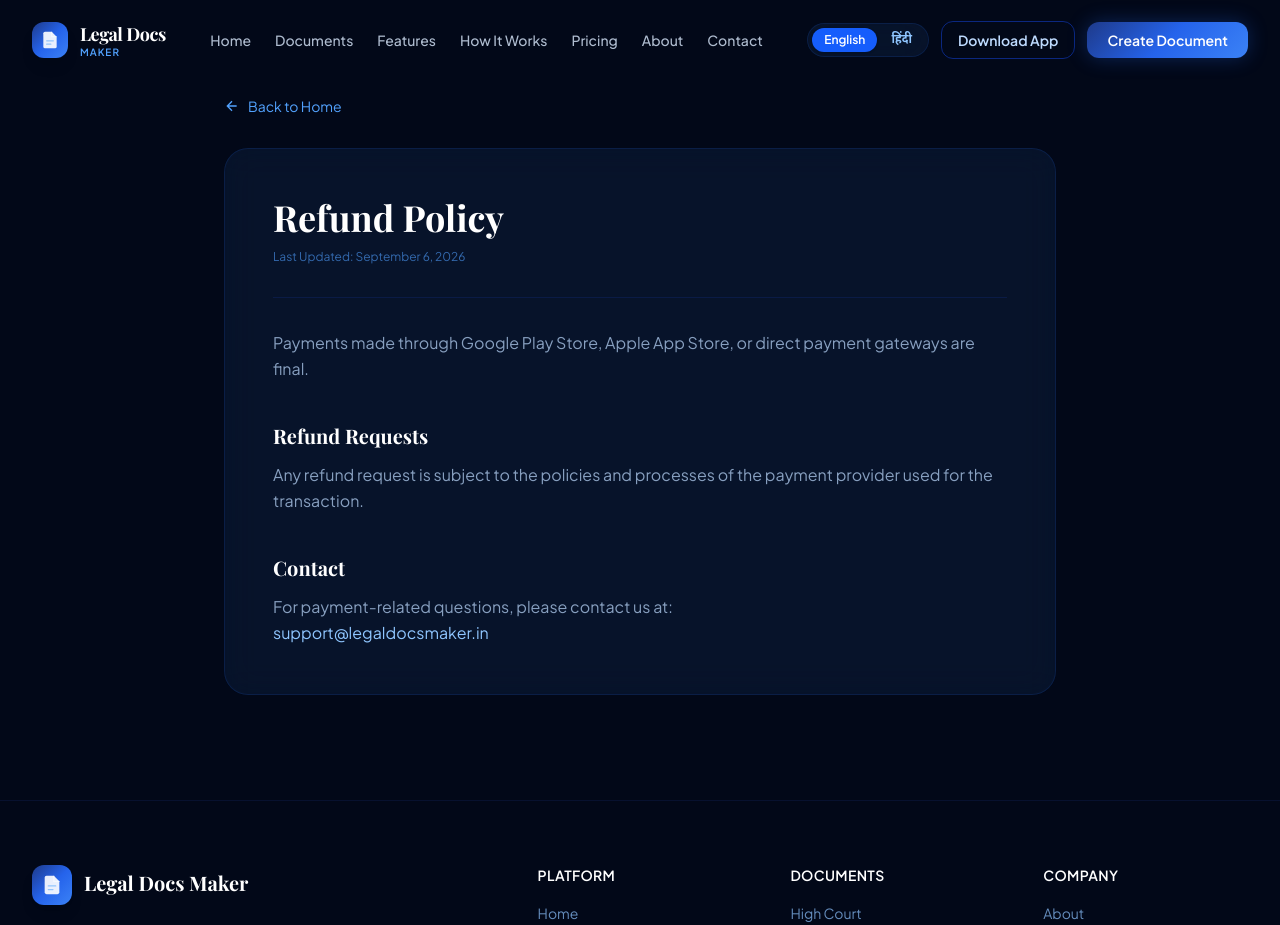
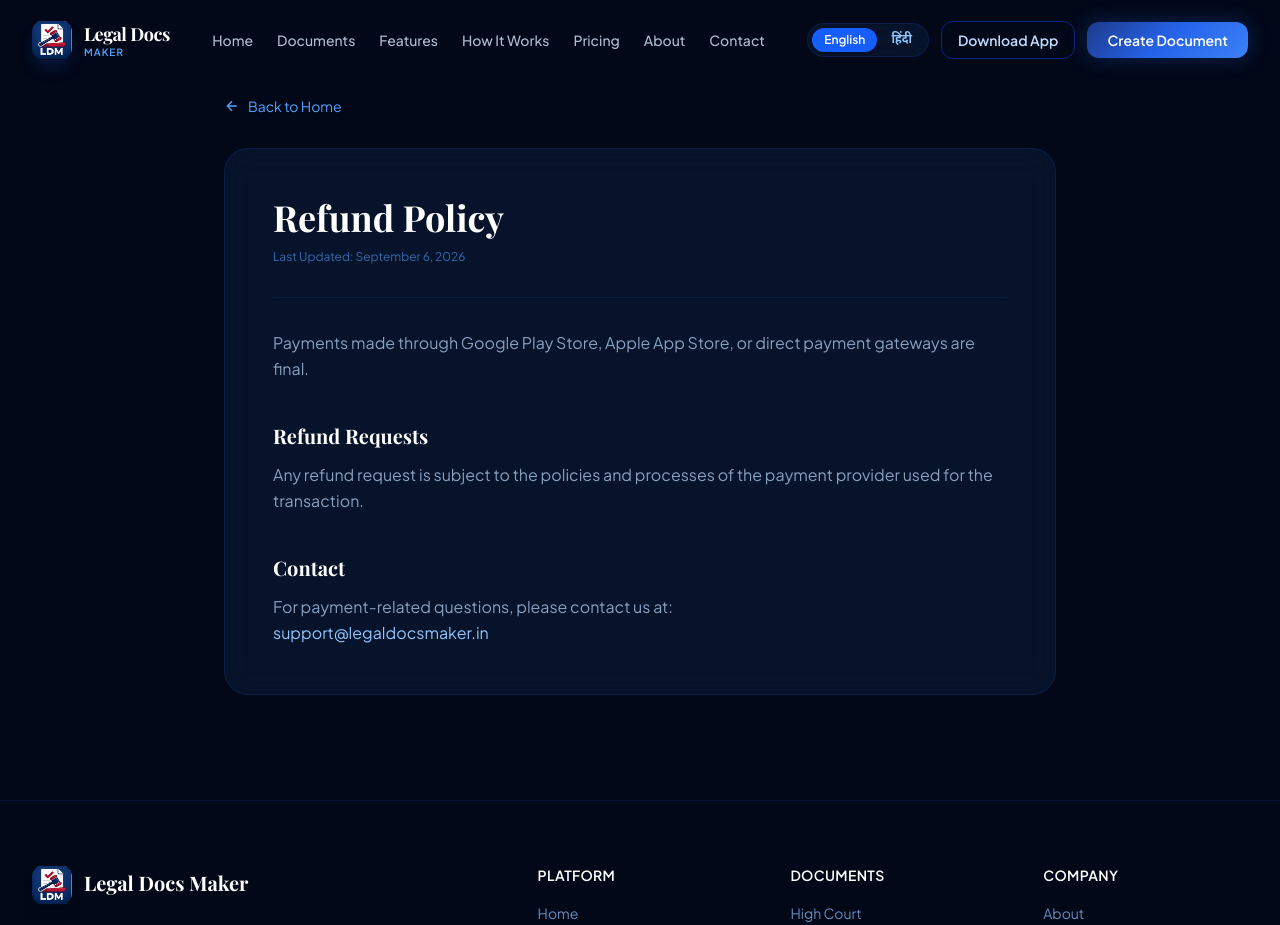
Before and after one commit to yuvraj2002-yuvi/legal-docs-maker, a React (Vite) app: page /legal-docs-maker/refund in a window 1280 px wide. Shown: the top 925 px of the page. Built offline with nearby package versions, Linux system fonts and the light colour scheme; the HTML template or start-up script is replaced by a standard one.

Commit message:
feat: update logo across header, hero preview card, and footer

```diff
--- a/index.html
+++ b/index.html
@@ -3,6 +3,7 @@
   <head>
     <meta charset="UTF-8" />
     <meta name="viewport" content="width=device-width, initial-scale=1.0" />
+    <link rel="icon" type="image/png" href="/logo.png" />
     <title>Legal Docs Maker</title>
   </head>
   <body>
--- a/src/components/Footer.tsx
+++ b/src/components/Footer.tsx
@@ -1,5 +1,6 @@
 import { Link } from "react-router-dom";
 import { useLanguage } from "../contexts/LanguageContext";
+import logoImg from "../assets/logo.png";
 
 export default function Footer() {
   const year = 2026;
@@ -12,13 +13,7 @@ export default function Footer() {
           {/* Brand */}
           <div className="lg:col-span-2">
             <div className="flex items-center gap-3 mb-4">
-              <div className="w-10 h-10 rounded-xl blue-gradient flex items-center justify-center shadow-lg">
-                <svg width="22" height="22" viewBox="0 0 24 24" fill="none">
-                  <path d="M14 2H6a2 2 0 0 0-2 2v16a2 2 0 0 0 2 2h12a2 2 0 0 0 2-2V8l-6-6z" fill="white" opacity="0.9"/>
-                  <path d="M14 2v6h6" fill="none" stroke="white" strokeWidth="1.5" opacity="0.5"/>
-                  <path d="M8 13h8M8 17h5" stroke="#93c5fd" strokeWidth="1.5" strokeLinecap="round"/>
-                </svg>
-              </div>
+              <img src={logoImg} alt="Legal Docs Maker Logo" className="w-10 h-10 rounded-xl object-contain shadow-lg shrink-0" />
               <div>
                 <span className="font-display font-bold text-white text-xl leading-none">Legal Docs Maker</span>
               </div>
--- a/src/components/Navbar.tsx
+++ b/src/components/Navbar.tsx
@@ -2,6 +2,7 @@ import { useState, useEffect } from "react";
 import { Link, useNavigate, useLocation } from "react-router-dom";
 import { motion, AnimatePresence } from "framer-motion";
 import { useLanguage } from "../contexts/LanguageContext";
+import logoImg from "../assets/logo.png";
 
 export default function Navbar() {
   const [scrolled, setScrolled] = useState(false);
@@ -58,13 +59,11 @@ export default function Navbar() {
           <div className="flex items-center justify-between h-16 lg:h-20">
             {/* Logo */}
             <Link to="/" className="flex items-center gap-3 group">
-              <div className="w-9 h-9 rounded-xl blue-gradient flex items-center justify-center shadow-lg group-hover:shadow-blue-500/40 transition-shadow duration-300">
-                <svg width="20" height="20" viewBox="0 0 24 24" fill="none">
-                  <path d="M14 2H6a2 2 0 0 0-2 2v16a2 2 0 0 0 2 2h12a2 2 0 0 0 2-2V8l-6-6z" fill="white" opacity="0.9"/>
-                  <path d="M14 2v6h6" fill="none" stroke="white" strokeWidth="1.5" opacity="0.5"/>
-                  <path d="M8 13h8M8 17h5" stroke="#93c5fd" strokeWidth="1.5" strokeLinecap="round"/>
-                </svg>
-              </div>
+              <img
+                src={logoImg}
+                alt="Legal Docs Maker Logo"
+                className="w-10 h-10 rounded-xl object-contain shadow-lg shadow-blue-900/30 group-hover:scale-105 transition-transform duration-300"
+              />
               <div>
                 <span className="font-display font-bold text-white text-lg leading-none tracking-tight">
                   Legal Docs
--- a/src/pages/Home.tsx
+++ b/src/pages/Home.tsx
@@ -5,6 +5,7 @@ import { courts, searchDocuments, type Document } from "../data/documents";
 import { useCounter } from "../hooks/useScrollReveal";
 import { useLanguage } from "../contexts/LanguageContext";
 import { hindiCategoryNames, hindiCourtNames } from "../data/documents";
+import logoImg from "../assets/logo.png";
 
 /* ─── Animated counter ─── */
 function Counter({ to, suffix = "" }: { to: number; suffix?: string }) {
@@ -132,11 +133,7 @@ function Hero() {
               <div className="glass rounded-3xl p-6 w-72 sm:w-80 shadow-2xl shadow-black/40 border border-blue-500/20">
                 {/* Header bar */}
                 <div className="flex items-center gap-3 mb-5">
-                  <div className="w-9 h-9 rounded-xl blue-gradient flex items-center justify-center">
-                    <svg width="18" height="18" viewBox="0 0 24 24" fill="white" opacity="0.9">
-                      <path d="M14 2H6a2 2 0 0 0-2 2v16a2 2 0 0 0 2 2h12a2 2 0 0 0 2-2V8l-6-6z"/>
-                    </svg>
-                  </div>
+                  <img src={logoImg} alt="Legal Docs Maker Logo" className="w-9 h-9 rounded-xl object-contain shadow-md shrink-0" />
                   <div>
                     <div className="text-white font-semibold text-sm font-display">Legal Docs Maker</div>
                     <div className="text-blue-400 text-xs">{t("selectDocument")}</div>
@@ -809,7 +806,7 @@ function AppDownload() {
                     </div>
                     <div className="flex-1 p-3 space-y-2">
                       <div className="flex items-center gap-2 bg-blue-900/30 rounded-xl p-2.5">
-                        <div className="w-6 h-6 rounded-lg blue-gradient" />
+                        <img src={logoImg} alt="App Logo" className="w-6 h-6 rounded-lg object-contain shrink-0" />
                         <div>
                           <div className="h-1.5 w-20 bg-blue-300/30 rounded mb-1" />
                           <div className="h-1 w-14 bg-blue-500/20 rounded" />
--- a/src/pages/LegalPages.tsx
+++ b/src/pages/LegalPages.tsx
@@ -35,8 +35,8 @@ function H2({ children }: { children: React.ReactNode }) {
 function H3({ children }: { children: React.ReactNode }) {
   return <h3 className="font-semibold text-blue-200 mt-6 mb-2">{children}</h3>;
 }
-function P({ children }: { children: React.ReactNode }) {
-  return <p className="text-blue-200/70 leading-relaxed">{children}</p>;
+function P({ children, className = "" }: { children: React.ReactNode; className?: string }) {
+  return <p className={`text-blue-200/70 leading-relaxed ${className}`}>{children}</p>;
 }
 function Li({ children }: { children: React.ReactNode }) {
   return <li className="text-blue-200/70">{children}</li>;
```
Also changed, not shown: public/logo.png (added), src/assets/logo.png (added).
